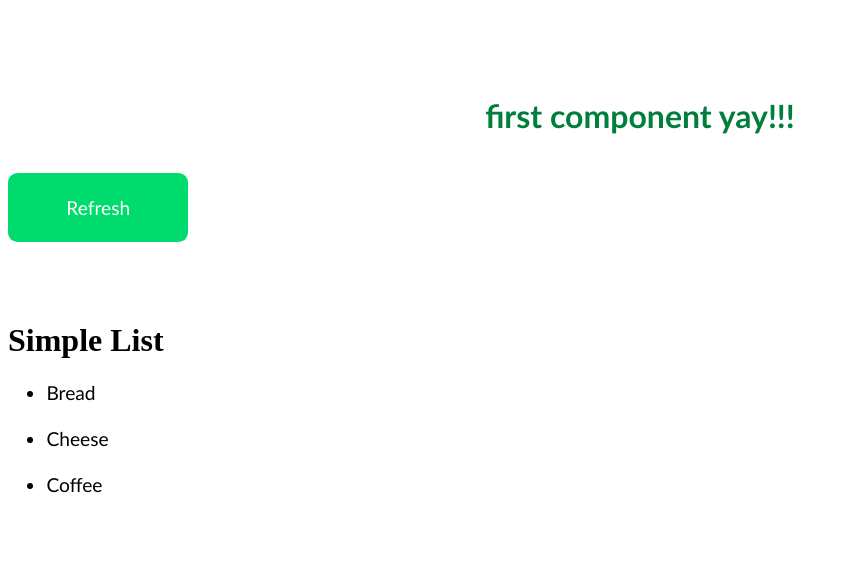
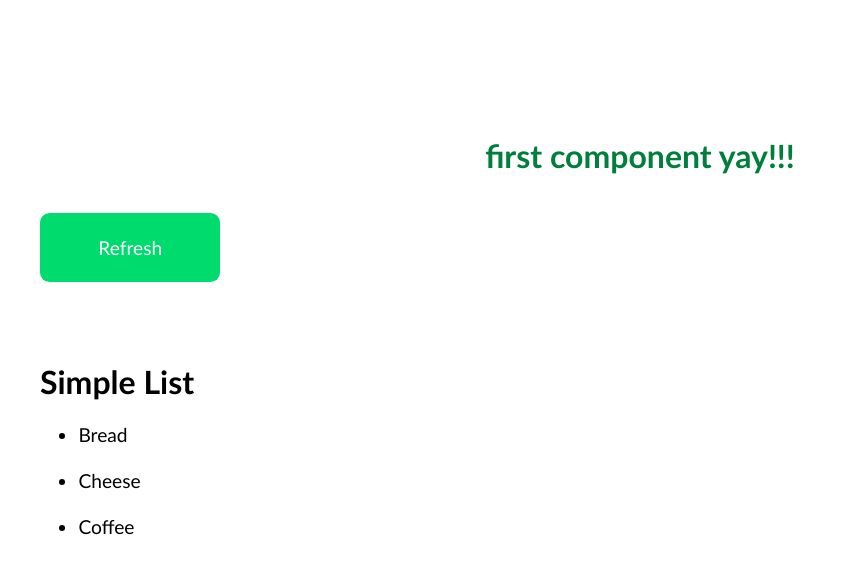
Before and after one commit to 0x-2FA/learn-vue, a Vue app: page / in a window 1280 px wide. Shown: the top 574 px of the page, without its empty margins (0-848 px from the left). Built offline with nearby package versions, Linux system fonts and the light colour scheme.

Commit message:
Added a global style

```diff
--- a/package.json
+++ b/package.json
@@ -14,6 +14,7 @@
     "build": "node build/build.js"
   },
   "dependencies": {
+    "pug": "^3.0.2",
     "vue": "^2.5.2",
     "vue-router": "^3.0.1"
   },
--- a/src/App.vue
+++ b/src/App.vue
@@ -21,5 +21,5 @@ export default {
 </script>
 
 <style>
-
+@import url("./stylesheets/main.css");
 </style>
--- a/src/components/FirstComp.vue
+++ b/src/components/FirstComp.vue
@@ -16,7 +16,6 @@ export default {
 
 <style>
 .first-comp h1{
-  font-family: 'Gill Sans', 'Gill Sans MT', Calibri, 'Trebuchet MS', sans-serif;
   text-align: center;
   color: rgb(0, 126, 59);
   margin-top: 3em;
--- a/src/components/SimpleButton.vue
+++ b/src/components/SimpleButton.vue
@@ -12,7 +12,6 @@ export default {
 
 <style>
 .btn{
-    font-family: 'Gill Sans', 'Gill Sans MT', Calibri, 'Trebuchet MS', sans-serif;
     font-size: 1.2em;
     padding: 1.2em;
     background-color: rgb(0, 219, 110);
--- a/src/components/SimpleList.vue
+++ b/src/components/SimpleList.vue
@@ -26,7 +26,6 @@ export default {
 }
 
 .list-items{
-    font-family: 'Gill Sans', 'Gill Sans MT', Calibri, 'Trebuchet MS', sans-serif;
     font-size: 1.2em;
     padding-left: 2em;
 }
--- /dev/null
+++ b/src/stylesheets/main.css
@@ -0,0 +1,4 @@
+body{
+    font-family: 'Gill Sans', 'Gill Sans MT', Calibri, 'Trebuchet MS', sans-serif;
+    padding: 2em;
+}
```
Also changed, not shown: 1 other file (tests, documents, lock files or other folders).
